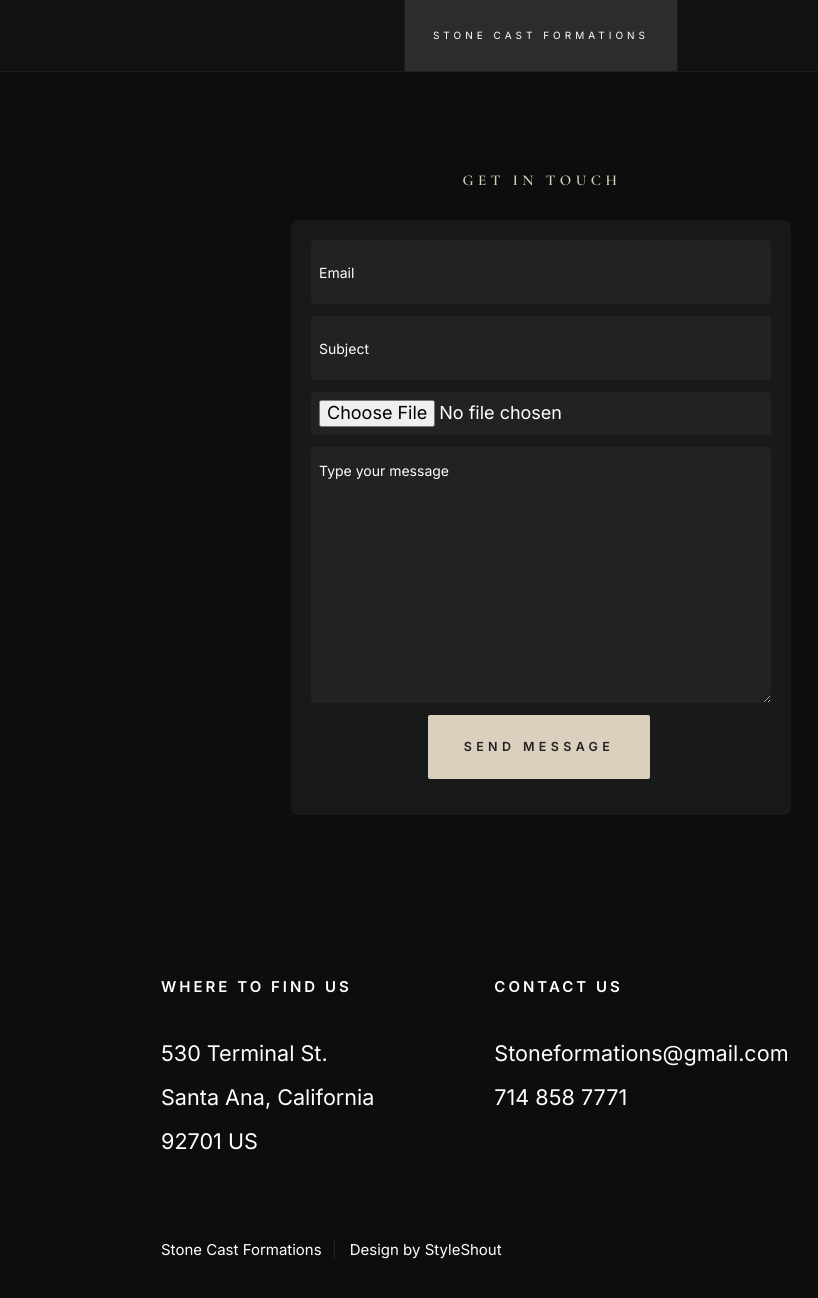
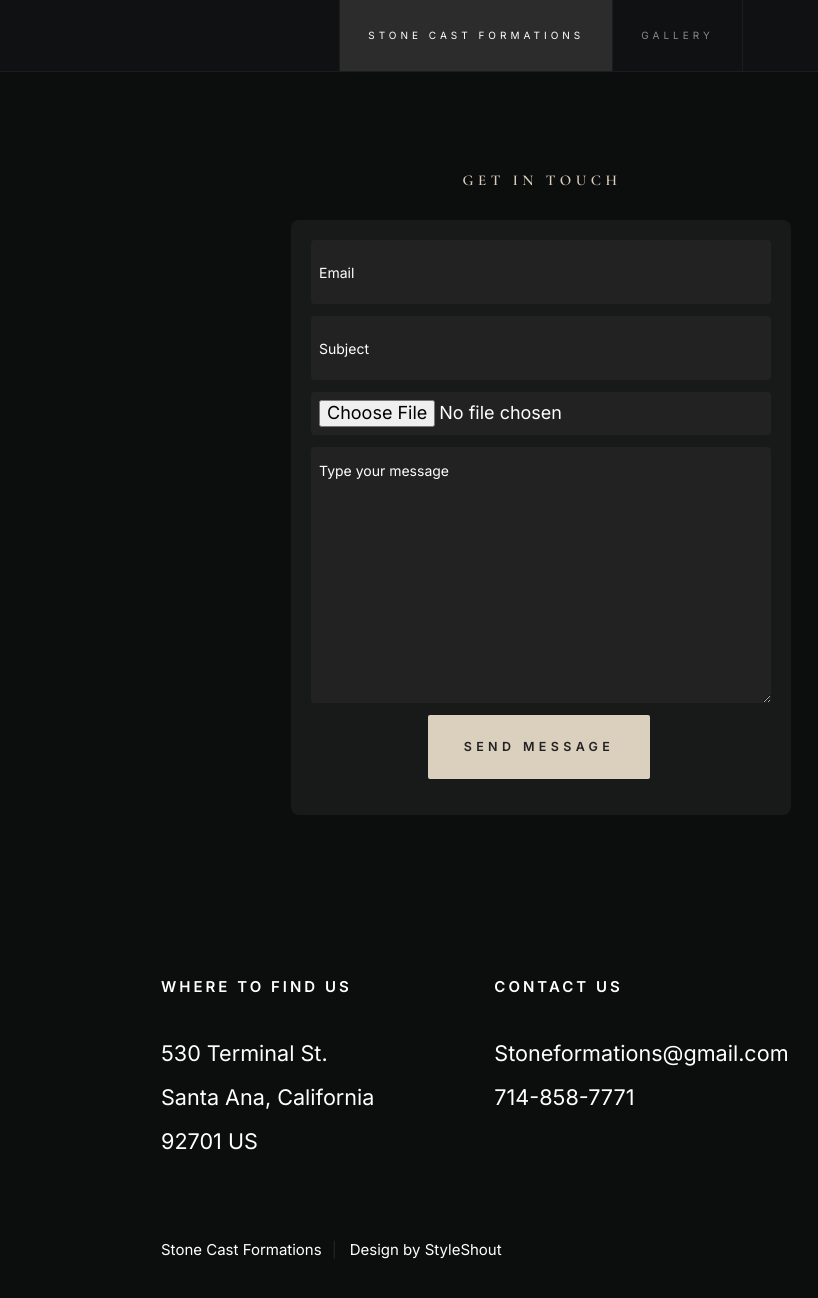
Before and after one commit to Ameen-mo/Stone-Cast-Formations, a plain HTML site: page form.html in a window 1280 px wide. Shown: the full height of the page, 99-917 px from the left. Drawn offline with nearby package versions, Linux system fonts and the light colour scheme.

Commit message:
Add gallery link to the header navigation
Added a gallery link to the navigation menu.

```diff
--- a/form.html
+++ b/form.html
@@ -60,7 +60,8 @@
             <div class="row s-header__nav-wrap">
                 <nav class="s-header__nav">
                     <ul>
-                        <li class="current"><a href="index.html" > Stone Cast Formations</a></li>
+                        <li class="current"><a href="index.html">Stone Cast Formations</a></li>
+                        <li><a href="gallery.html">Gallery</a></li>
                     </ul>
                 </nav>
 
@@ -142,7 +143,7 @@
 
                         <ul class="contact-list">
                             <li><a href="mailto:#0">Stoneformations@gmail.com</a></li>
-                            <li><a href="tel:714-858-7771">714 858 7771</a></li>
+                            <li><a href="tel:714-858-7771">714-858-7771</a></li>
 
                         </ul>
                     </div>
@@ -209,5 +210,4 @@
     <script src="js/main.js"></script>
 
 </body>
-
 </html>
```
